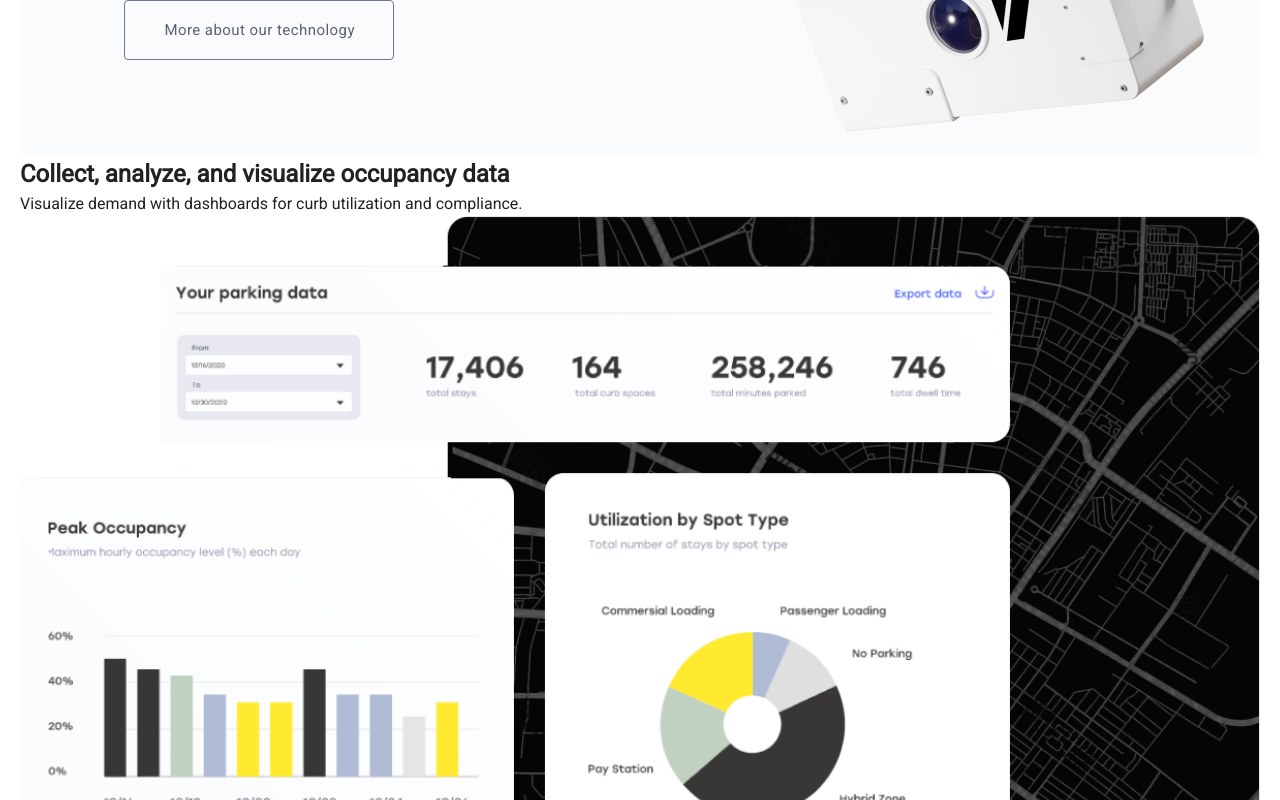
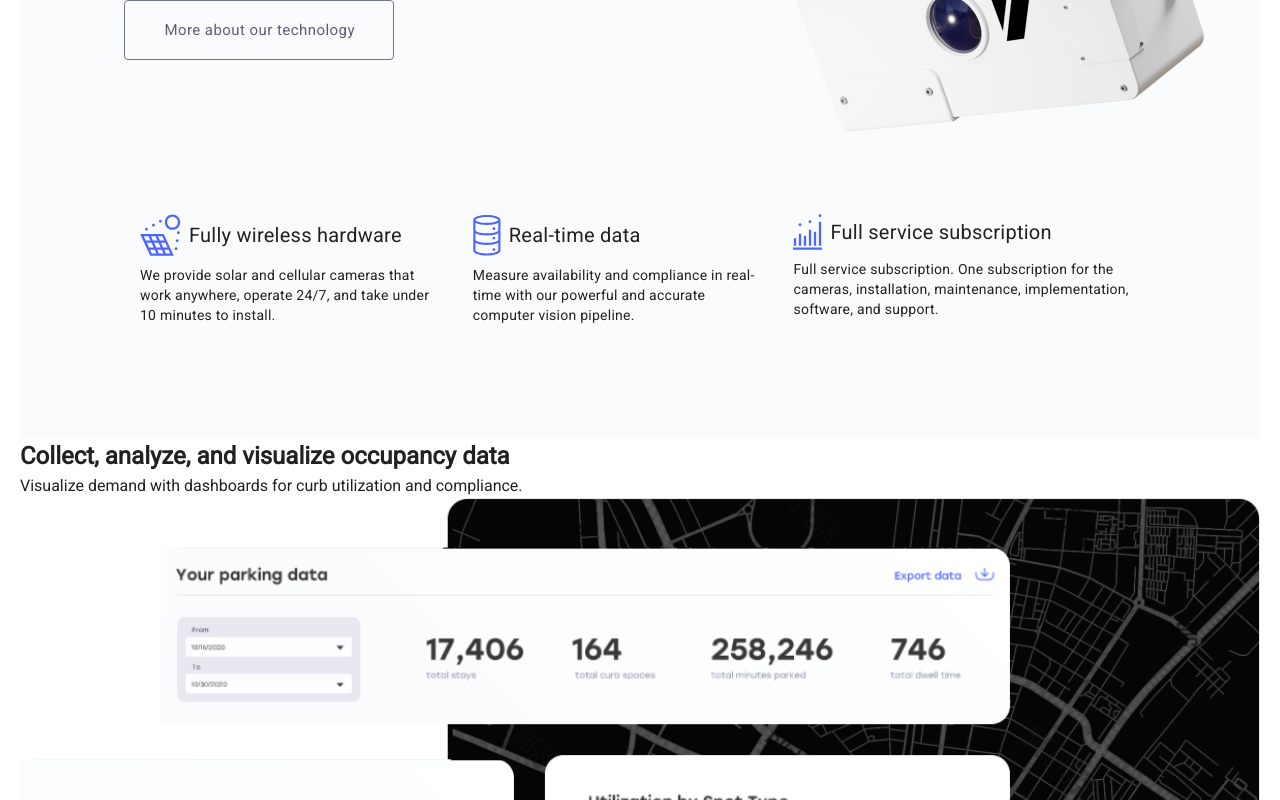
Before and after one commit to deadbeathd07/vade, a Vue app: page / in a window 1280 px wide. Shown: the part 1158-1958 px from the top of the page. Built offline with nearby package versions, Linux system fonts and the light colour scheme.

Commit message:
options added

```diff
--- a/src/sections/home/DescriptionSection.vue
+++ b/src/sections/home/DescriptionSection.vue
@@ -12,14 +12,14 @@
 		</p>
 		<v-btn
 			variant="outlined"
-			class="vade-base-text vade-lh-18 vade-ls-45 text-transform-none primary-btn-text primary-btn-border"
+			class="vade-base-text vade-lh-18 vade-ls-45 text-transform-none primary-btn-text primary-btn-border vade-mb-36"
 			width="270"
 			height="60"
 			>{{ sectionContent.btn_text }}
 		</v-btn>
 		<v-sheet color="transparent" class="d-flex">
 			<v-card
-				v-for="(option, index) in options"
+				v-for="(option, index) in sectionContent.options"
 				:key="index"
 				:title="option.title"
 				:text="option.text"
@@ -27,7 +27,7 @@
 				color="transparent"
 			>
 				<template v-slot:prepend>
-					<component :is="option.img" />
+					<component :is="option.icon" />
 				</template>
 			</v-card>
 		</v-sheet>
@@ -60,6 +60,10 @@ const sectionContent = store.state.sections.description;
 	padding-left: 104px;
 }
 
+.vade-mb-36 {
+	margin-bottom: 144px;
+}
+
 .vade-max-width-450 {
 	max-width: 450px;
 }
```
